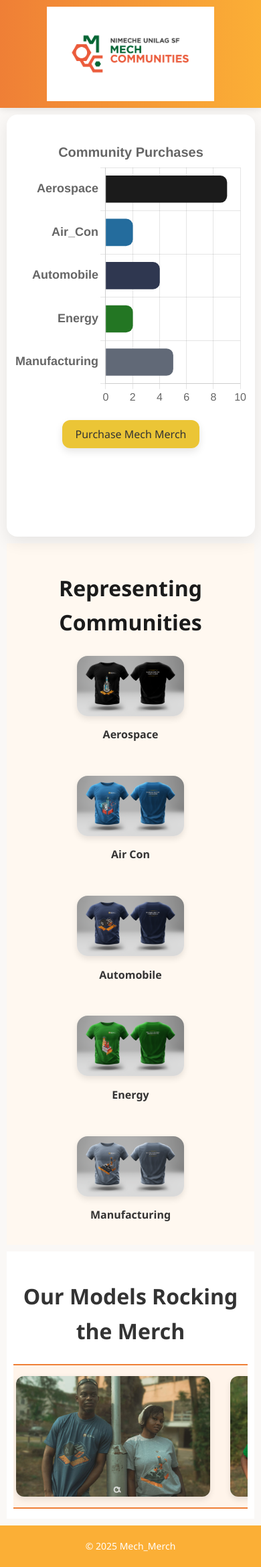
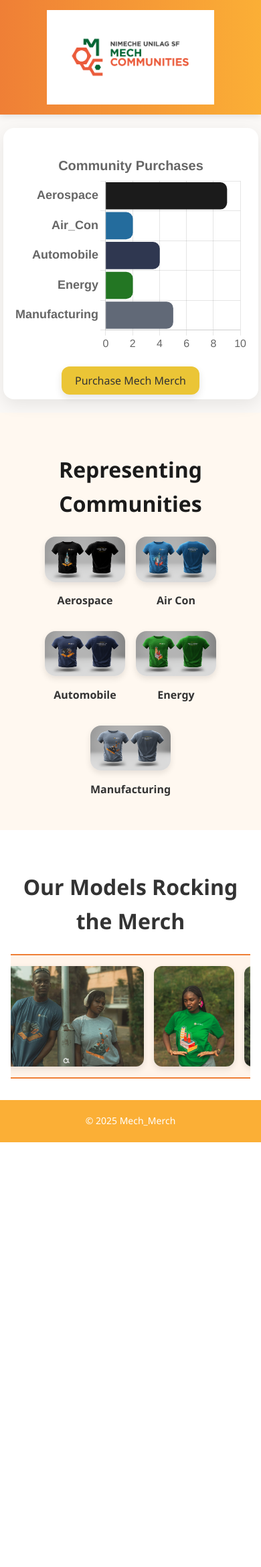
Before and after one commit to Dandollars3/mech-merch-leaderboard, a Flask app: page / in a window 390 px wide. Shown: the whole page at 67% size. After the commit the page ends 1705 px from the top, so only its background shows below. Run offline with Flask 3, Linux system fonts and the light colour scheme.

Commit message:
Update style.css

```diff
--- a/static/css/style.css
+++ b/static/css/style.css
@@ -5,25 +5,22 @@ body {
   background-color: #FAF8F6;
   color: #333;
   line-height: 1.6;
+  text-align: center;
 }
+
 /* Header */
 header {
   background: linear-gradient(90deg, #EF7F36, #FBAF36);
   color: white;
-  padding: 20px 20px; /* Reduced from 30px */
-  text-align: center;
-  font-size: 28px;     /* Slightly smaller */
+  padding: 10px 20px;
+  height: 100px;
+  display: flex;
+  align-items: center;
+  justify-content: space-between;
+  font-size: 28px;
   font-weight: bold;
   letter-spacing: 1.5px;
   box-shadow: 0 2px 10px rgba(0, 0, 0, 0.1);
-}
-
-header {
-  height: 100px;
-  padding: 10px 20px;
-  display: flex;
-  align-items: center;
-  justify-content: space-between;
 }
 
 header img {
@@ -31,29 +28,7 @@ header img {
   max-width: 100%;
 }
 
-@media screen and (max-width: 768px) {
-  header {
-    flex-direction: column;
-    height: auto;
-  }
-
-  header img {
-    height: auto;
-    width: 70%;
-    max-width: 250px;
-  }
-}
-
-header img {
-  max-width: 100%;
-  height: auto;
-}
-
-/* Center layout */
-body {
-  text-align: center;
-}
-
+/* Main layout containers */
 main, .chart-container, .models, .community-section, .cta {
   margin: 0 auto;
   max-width: 900px;
@@ -67,25 +42,14 @@ main, .chart-container, .models, .community-section, .cta {
   padding: 30px;
   border-radius: 16px;
   box-shadow: 0 8px 24px rgba(0,0,0,0.08);
+  position: relative;
+  min-height: 600px;
 }
 
-.chart-container {
-  width: 100%;
-  max-width: 600px;
-  margin: auto;
-}
-
-@media screen and (max-width: 768px) {
-  .chart-container {
-    max-width: 90%;
-    height: auto;
-  }
-
-  .chart-container canvas,
-  .chart-container svg {
+#leaderboardChart {
   width: 100% !important;
-    height: auto !important;
-  }
+  height: 500px !important;
+  margin: 20px 0;
 }
 
 .chart-wrapper {
@@ -94,19 +58,6 @@ main, .chart-container, .models, .community-section, .cta {
   margin: auto;
   padding: 10px;
 }
-
-@media screen and (max-width: 600px) {
-  .chart-wrapper {
-    padding: 0 10px;
-  }
-
-  svg,
-  canvas {
-    width: 100% !important;
-    height: auto !important;
-  }
-}
-
 
 /* CTA Section */
 .cta {
@@ -129,6 +80,7 @@ main, .chart-container, .models, .community-section, .cta {
   background-color: #FBAF36;
 }
 
+/* Community Section */
 .community-section {
   padding: 3rem 2rem;
   background-color: #fff8f0;
@@ -172,67 +124,6 @@ main, .chart-container, .models, .community-section, .cta {
 
 /* Models Section */
 .models {
-    background-color: #EDC9A2;
-    padding: 40px 20px;
-    text-align: center;
-  }
-
-  .models h2 {
-    font-size: 28px;
-    margin-bottom: 30px;
-    color: #222;
-  }
-
-  .model-slider {
-    display: flex;
-    overflow-x: auto;
-    gap: 20px;
-    padding: 10px;
-    scroll-behavior: smooth;
-  }
-
-  .model-slider img {
-    height: 300px;
-    border-radius: 12px;
-    flex-shrink: 0;
-    transition: transform 0.3s ease;
-  }
-
-  .model-slider img:hover {
-    transform: scale(1.05);
-  }
-
-  /* Hide scrollbar */
-  .model-slider::-webkit-scrollbar {
-    display: none;
-  }
-
-  /* Footer */
-  footer {
-    background-color: #FBAF36;
-    color: #fff;
-    text-align: center;
-    padding: 20px;
-    font-size: 14px;
-  }
-
-  /* Responsive */
-  @media (max-width: 768px) {
-    .chart-container {
-      margin: 20px;
-      padding: 20px;
-    }
-
-    .model-slider img {
-      height: 220px;
-    }
-
-    .cta a {
-      padding: 12px 24px;
-      font-size: 16px;
-    }
-  }
-  .models {
   padding: 3rem 1rem;
   background-color: #fff;
   text-align: center;
@@ -247,39 +138,6 @@ main, .chart-container, .models, .community-section, .cta {
 .model-strip {
   overflow: hidden;
   position: relative;
-    width: 100%;
-  }
-
-  .model-track {
-    display: flex;
-    width: calc(200%); /* double width to loop images */
-    animation: scrollModels 20s linear infinite;
-  }
-
-  .model-track img {
-    width: 200px;
-    height: auto;
-    margin: 0 10px;
-    border-radius: 16px;
-    box-shadow: 0 4px 10px rgba(0, 0, 0, 0.2);
-    transition: transform 0.3s;
-  }
-
-  .model-track img:hover {
-    transform: scale(1.05);
-  }
-
-  @keyframes scrollModels {
-    0% {
-      transform: translateX(0);
-    }
-    100% {
-      transform: translateX(-50%);
-    }
-  }
-  .model-strip {
-    overflow: hidden;
-    position: relative;
   background-color: #fff4ea;
   border-top: 2px solid #ef7f36;
   border-bottom: 2px solid #ef7f36;
@@ -288,13 +146,13 @@ main, .chart-container, .models, .community-section, .cta {
 
 .model-track {
   display: flex;
-    width: calc(250px * 12); /* Adjust to number of images × width */
+  width: calc(250px * 12);
   animation: scrollModels 60s linear infinite;
 }
 
 .model-track img {
-    height: 200px;         /* Standard height */
-    width: auto;           /* Maintain aspect ratio */
+  height: 200px;
+  width: auto;
   margin-right: 20px;
   border-radius: 12px;
   box-shadow: 0 4px 10px rgba(0, 0, 0, 0.1);
@@ -305,28 +163,16 @@ main, .chart-container, .models, .community-section, .cta {
   transform: scale(1.05);
 }
 
-  @keyframes scrollModels {
-    0% {
-      transform: translateX(0);
-    }
-    100% {
-      transform: translateX(-50%);
-    }
+/* Footer */
+footer {
+  background-color: #FBAF36;
+  color: #fff;
+  text-align: center;
+  padding: 20px;
+  font-size: 14px;
 }
 
-  /* Chart specific styles */
-#leaderboardChart {
-  width: 100% !important;
-  height: 500px !important;
-  margin: 20px 0;
-}
-
-.chart-container {
-  position: relative;
-  min-height: 600px;
-  padding: 2rem;
-}
-
+/* Refresh Button */
 .refresh-btn {
   display: flex;
   align-items: center;
@@ -356,19 +202,40 @@ main, .chart-container, .models, .community-section, .cta {
   to { transform: rotate(360deg); }
 }
 
-@media (max-width: 600px) {
+@keyframes scrollModels {
+  0% { transform: translateX(0); }
+  100% { transform: translateX(-50%); }
+}
+
+/* Mobile Responsiveness */
+@media (max-width: 768px) {
   header {
+    height: auto;
     padding: 15px 10px;
+    flex-direction: column;
+    gap: 15px;
     font-size: 22px;
   }
 
-  .chart-container, .models, .community-section {
-    padding: 15px 10px;
-    margin: 10px;
+  header img {
+    width: 70%;
+    max-width: 250px;
+    height: auto;
   }
 
-  .model-slider img,
-  .model-track img {
+  .chart-container {
+    max-width: 90%;
+    margin: 20px auto;
+    padding: 20px;
+    min-height: 400px;
+  }
+
+  #leaderboardChart {
+    height: 400px !important;
+  }
+
+  .model-track img,
+  .model-slider img {
     height: 180px;
   }
 
@@ -377,37 +244,38 @@ main, .chart-container, .models, .community-section, .cta {
     font-size: 16px;
   }
 
-  #leaderboardChart {
-    height: 400px !important;
-  }
-
   .refresh-btn {
     flex-direction: column;
     font-size: 14px;
     padding: 8px 16px;
   }
-}
-@media screen and (max-width: 768px) {
-  header {
-    height: auto;
-    padding: 10px;
-    display: flex;
-    flex-direction: column;
-    align-items: center;
+
+  .community-grid {
+    gap: 1rem;
   }
 
-  header img {
-    width: 70%;
-    max-width: 250px;
+  .comm-card {
+    width: 120px;
+  }
 }
 
-  h1 {
-    font-size: 1.2rem;
-    text-align: center;
+@media (max-width: 480px) {
+  .chart-container {
+    padding: 15px;
+    min-height: 350px;
   }
 
-  .content {
-    flex-direction: column;
-    align-items: center;
+  #leaderboardChart {
+    height: 300px !important;
+  }
+
+  .community-section,
+  .models {
+    padding: 2rem 1rem;
+  }
+
+  .model-track img {
+    height: 150px;
+    margin-right: 15px;
   }
 }
```
Lines whose indentation alone changed are shown as unchanged.
